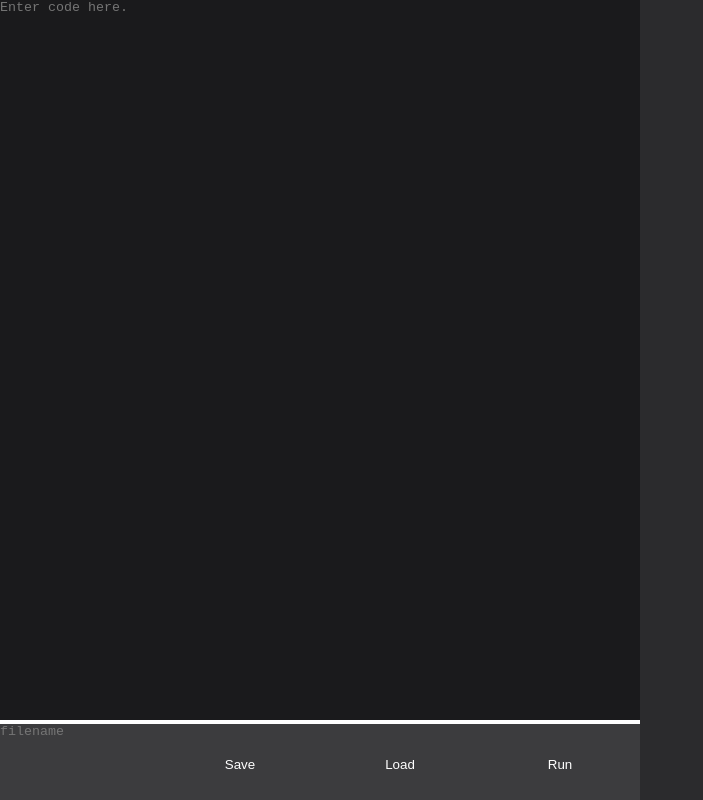
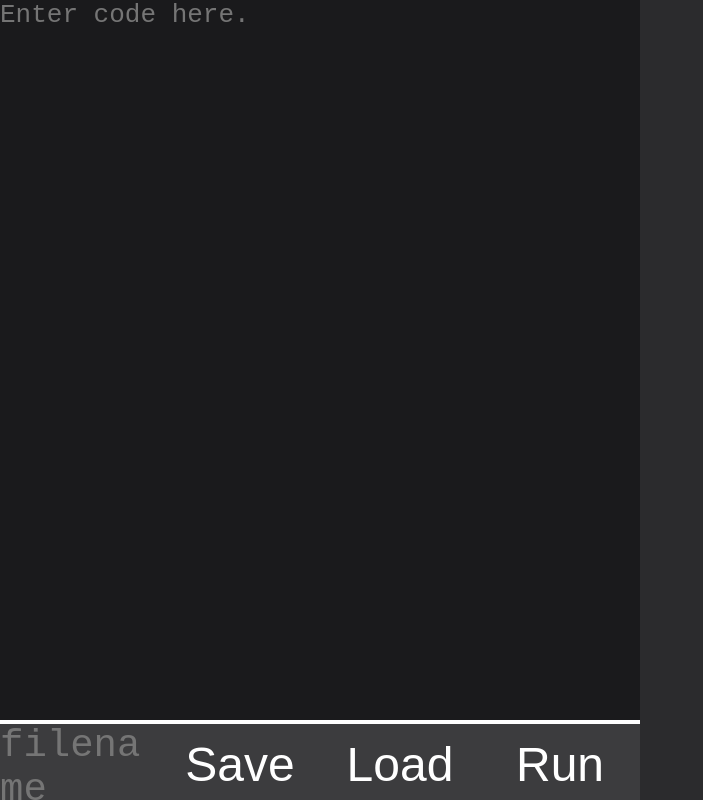
Before and after one commit to problemtwo/__html_editor, a plain HTML site: page index.html in a window 1280 px wide. Shown: the whole page, without its empty margins (0-703 px from the left). Drawn offline with Linux system fonts and the light colour scheme.

Commit message:
next commit

```diff
--- a/index.html
+++ b/index.html
@@ -7,9 +7,9 @@
 	</head>
 	<body>
 		<div id='left'>
-			<textarea id='input' placeholder='Enter code here.'></textarea>
+			<textarea id='input' placeholder='Enter code here.' autocomplete='off' autocorrect='off' autocapitalize='off' spellcheck='false'></textarea>
 			<div id='bottom'>
-				<textarea id='flname' class='opt' placeholder='filename'></textarea>
+				<textarea id='flname' class='opt' placeholder='filename' autocomplete='off' autocorrect='off' autocapitalize='off' spellcheck='false'></textarea>
 				<button id='save' class='opt'>Save</button>
 				<button id='load' class='opt'>Load</button>
 				<button id='run' class='opt'>Run</button>
--- a/main.js
+++ b/main.js
@@ -36,4 +36,5 @@ window.onload = () =>
 			return false;
 		}
 	}
+
 };
--- a/style.css
+++ b/style.css
@@ -24,6 +24,7 @@ textarea#input
 	background:#1a1a1c;
 	color:#fff;
 	resize:none;
+ font-size:2em;
 }
 div#bottom
 {
@@ -31,7 +32,7 @@ div#bottom
 	height:10%;
 	background:#3c3c3e;
 }
-.opt{float:left;width:25%;height:100%;background:#3c3c3e;color:#fff;resize:none;}
+.opt{float:left;width:25%;height:100%;background:#3c3c3e;color:#fff;resize:none;font-size:3em;}
 iframe#output
 {
 	float:left;
```
